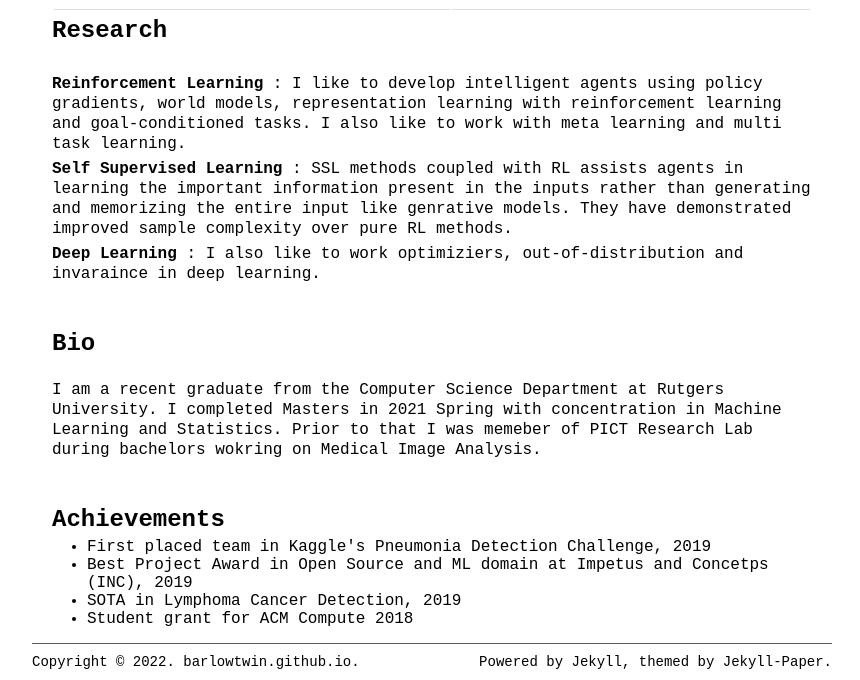
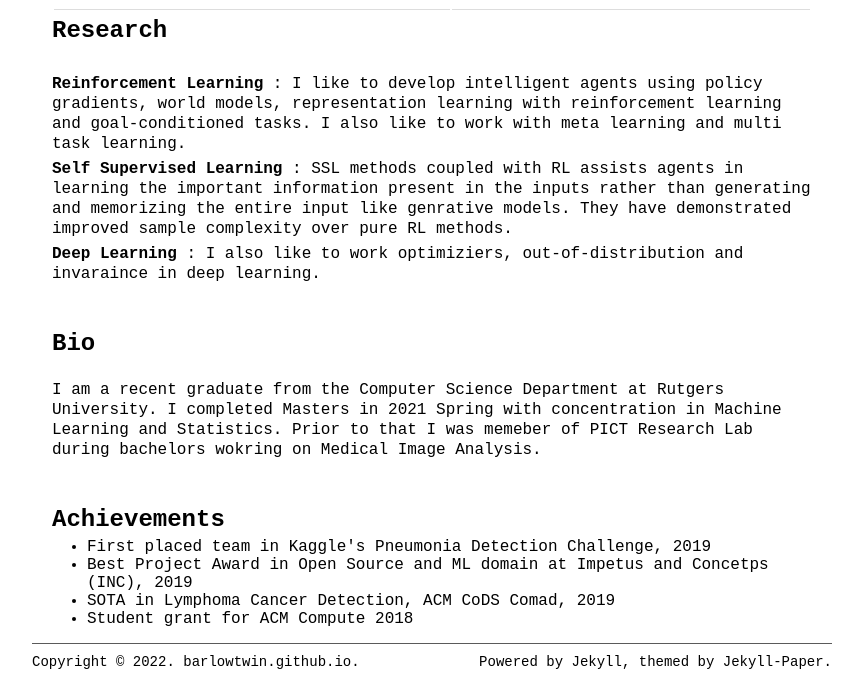
Before and after one commit to barlowtwin/sarang7m.github.io, a Jekyll site: the page built from pages/about.md, in a window 1280 px wide, cut to the strip 406-1086 px from the top of the page. Shown: the whole strip, without its empty margins (208-1068 px from the left). Built offline with Jekyll 4.4.1, drawn with Linux system fonts in a browser that asks for light colours.

Commit message:
Update about.md

```diff
--- a/pages/about.md
+++ b/pages/about.md
@@ -49,6 +49,6 @@ Computer Science Department
 <ul>
   <li>First placed team in Kaggle's Pneumonia Detection Challenge, 2019</li>
   <li>Best Project Award in Open Source and ML domain at Impetus and Concetps (INC), 2019</li>
-  <li>SOTA in Lymphoma Cancer Detection, 2019</li>
+  <li>SOTA in Lymphoma Cancer Detection, ACM CoDS Comad, 2019</li>
   <li>Student grant for ACM Compute 2018</li>
 </ul>
```
